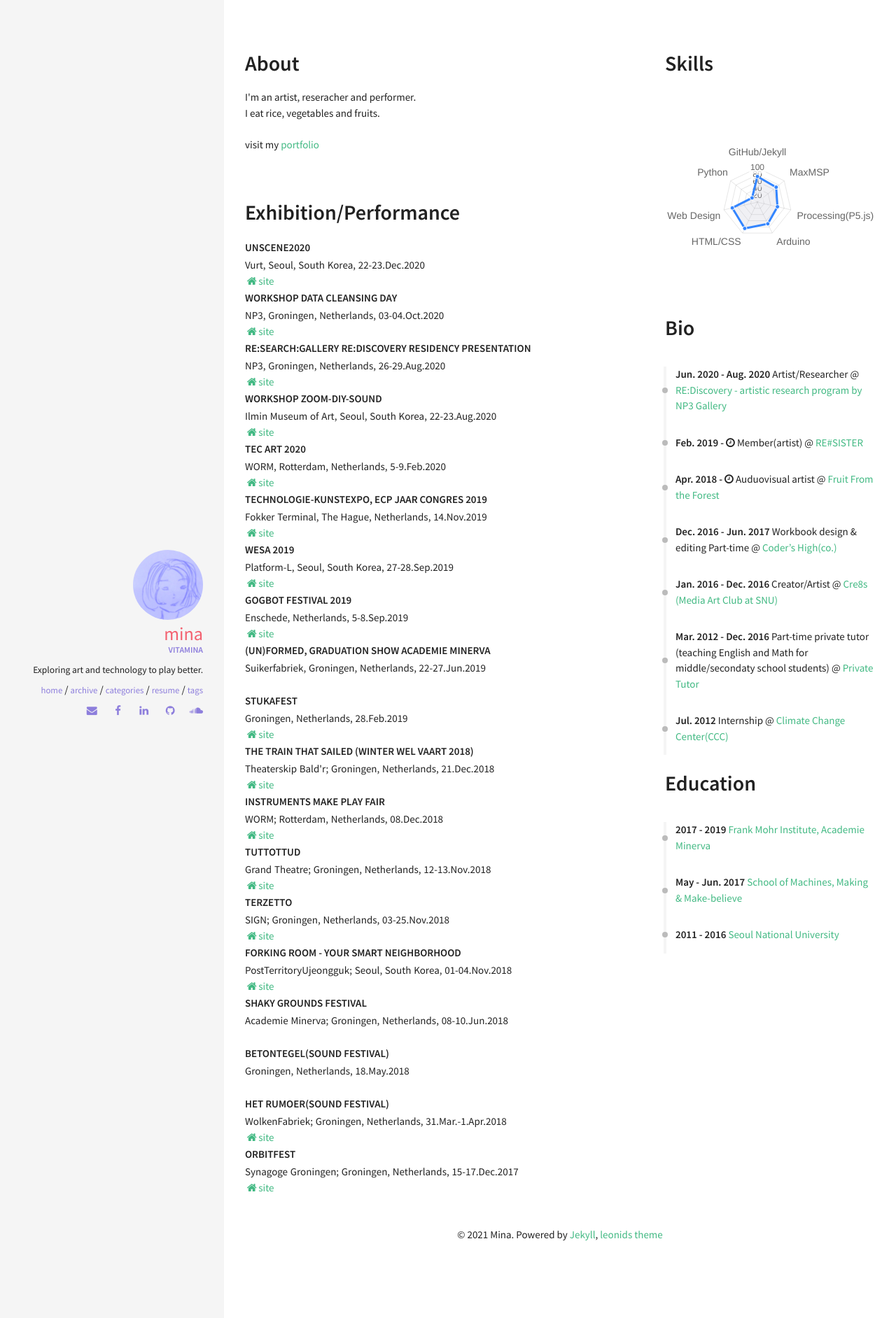
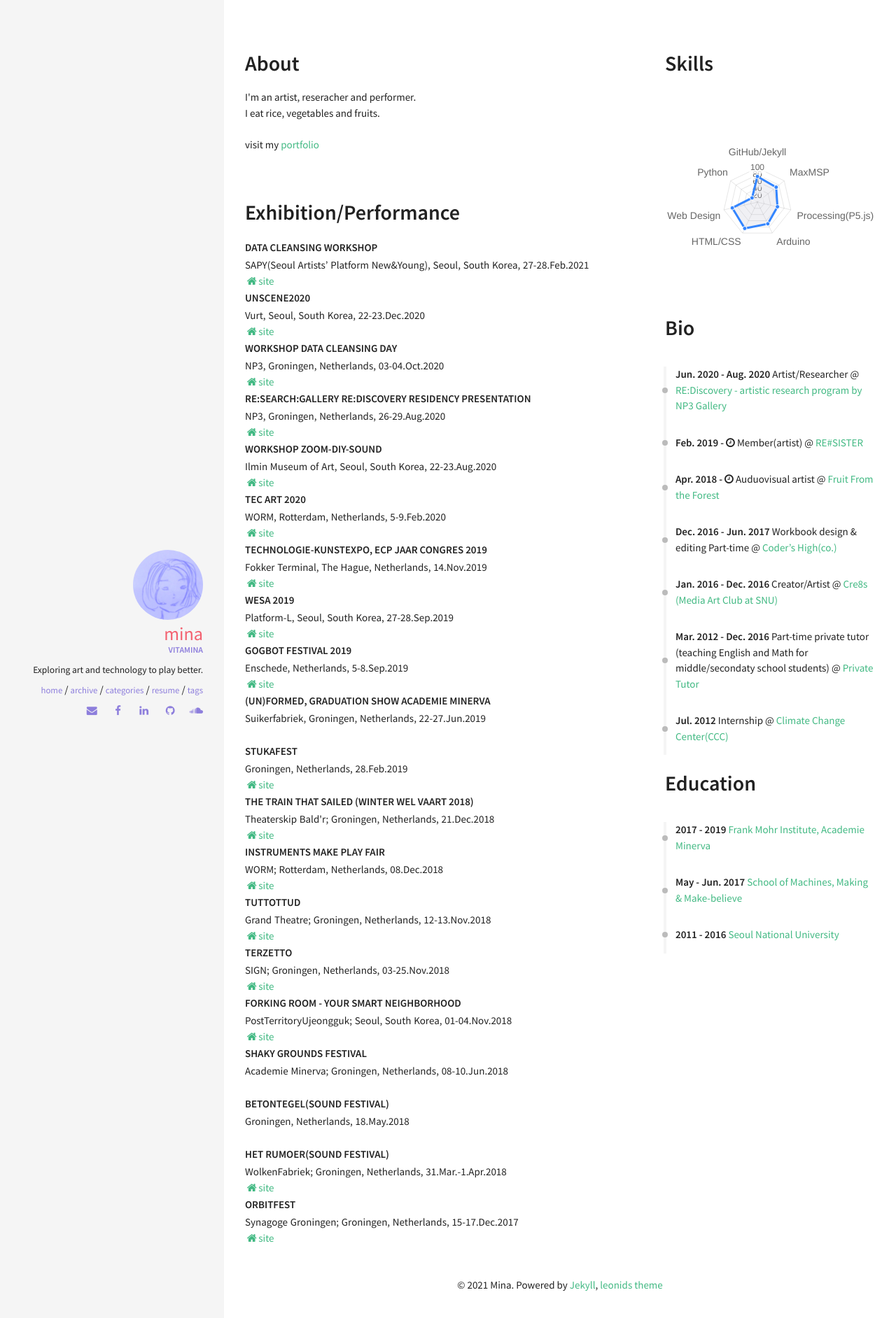
Before and after one commit to lucid2713/blog, a Jekyll site: the page built from resume.html, in a window 1280 px wide. Shown: the top 1884 px of the page at 70% size. Built offline with Jekyll 4.4.1, drawn with Linux system fonts in a browser that asks for light colours; nearby versions of some CDN libraries.

Commit message:
Update projects.yml

```diff
--- a/_data/index/projects.yml
+++ b/_data/index/projects.yml
@@ -1,3 +1,7 @@
+- name: Data Cleansing Workshop
+  descr: "SAPY(Seoul Artists’ Platform New&Young), Seoul, South Korea, 27-28.Feb.2021"
+  website: http://www.sapy.kr/ABOUT_US/?idx=5946970&bmode=view
+
 - name: Unscene2020
   descr: "Vurt, Seoul, South Korea, 22-23.Dec.2020"
   website: https://www.unscene2020.com/
```
